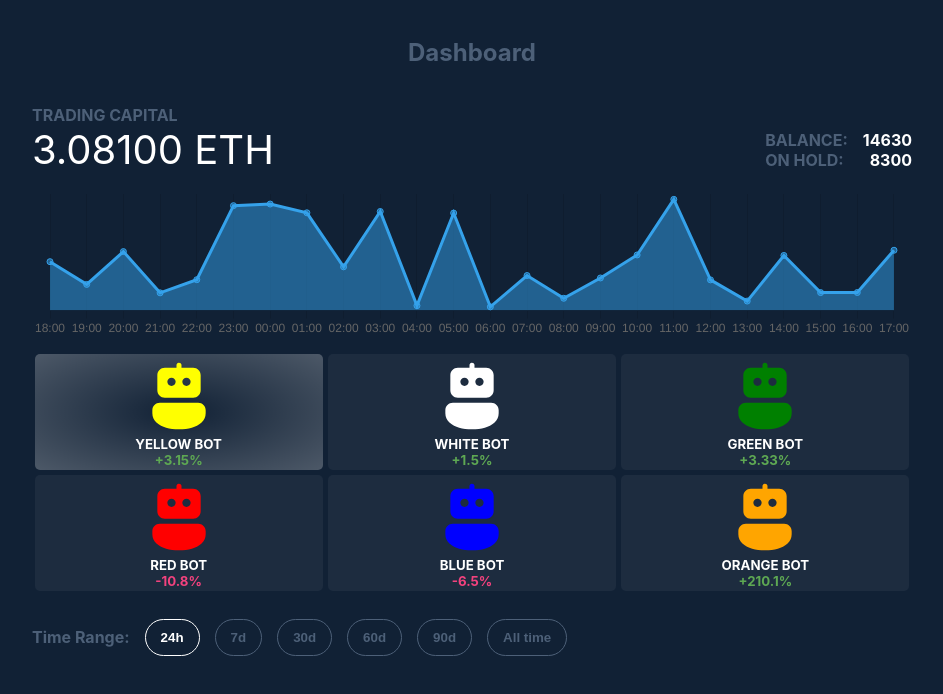
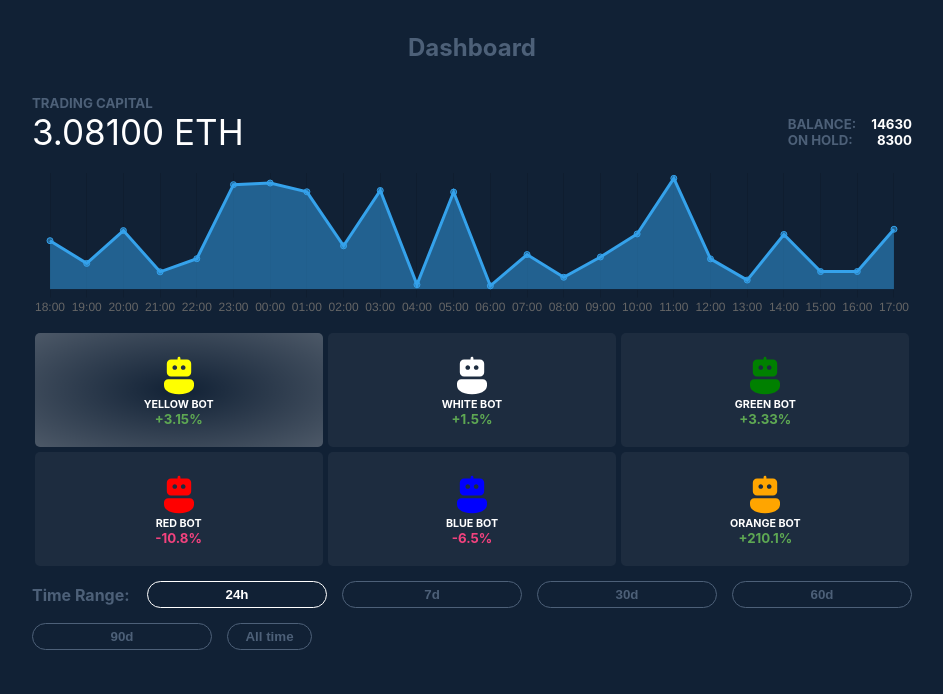
Before and after one commit to NikolasEagle/finance-bot, a React (Create React App) app: page / in a window 1280 px wide. Shown: the top 694 px of the page, without its empty margins (168-1111 px from the left). Built offline with nearby package versions, Linux system fonts and the light colour scheme.

Commit message:
Настройка адаптации под устройства

```diff
--- a/src/components/Bot/Bot.js
+++ b/src/components/Bot/Bot.js
@@ -20,7 +20,7 @@ export default function Bot({ active, name, percent }) {
       }
     >
       <img src={`/${name}.svg`} />
-      <h5>{name.toUpperCase().replace("_", " ")}</h5>
+      <h6>{name.toUpperCase().replace("_", " ")}</h6>
       <h5
         style={percent > 0 ? { color: "#5ea853" } : { color: "#f2427e" }}
         className={styles.percent}
--- a/src/components/Bot/Bot.module.scss
+++ b/src/components/Bot/Bot.module.scss
@@ -1,6 +1,6 @@
 .Bot {
-  width: calc((100% / 3) - 9px);
-  height: calc((100% / 3) - 9px);
+  width: calc((100% / 3) - 45px);
+  height: calc((100% / 3) - 45px);
 
   background: rgba($color: #ffffff, $alpha: 0.05);
 
@@ -14,7 +14,7 @@
 
   gap: 0;
 
-  padding: 2px;
+  padding: 20px;
 
   justify-content: center;
 
@@ -29,13 +29,13 @@
     margin: 0;
   }
 
-  h5 {
+  h6 {
     color: #ffffff;
   }
 
   img {
-    width: 80px;
-    height: 80px;
+    width: 70px;
+    height: 45px;
   }
 
   transition: 500ms;
--- a/src/components/FilterButton/FilterButton.js
+++ b/src/components/FilterButton/FilterButton.js
@@ -14,6 +14,7 @@ export default function FilterButton({ active, text }) {
 
   return (
     <button
+      style={text === "all_time" ? { width: "85px" } : null}
       onClick={() => {
         handleClick();
       }}
--- a/src/components/FilterButton/FilterButton.module.scss
+++ b/src/components/FilterButton/FilterButton.module.scss
@@ -1,13 +1,15 @@
 .FilterButton {
   cursor: pointer;
   border-radius: 20px;
-  padding: 10px 15px;
+  padding: 5px 15px;
   background: none;
   border: solid 1px #4d6078;
   color: #4d6078;
   -webkit-tap-highlight-color: rgba(0, 0, 0, 0);
 
   transition: 500ms;
+
+  width: calc((100% - 100px - 60px) / 4);
 
   &:hover,
   &:focus,
--- a/src/components/FilterPanel/FilterPanel.module.scss
+++ b/src/components/FilterPanel/FilterPanel.module.scss
@@ -1,4 +1,9 @@
 .FilterPanel {
+  h4 {
+    width: 100px;
+    margin: 0;
+  }
+
   width: 100%;
   gap: 15px;
   display: flex;
--- a/src/components/Header/Header.module.scss
+++ b/src/components/Header/Header.module.scss
@@ -1,7 +1,7 @@
 .Header {
   width: 100%;
 
-  height: 75px;
+  height: 65px;
 
   display: flex;
 
--- a/src/components/Info/Info.js
+++ b/src/components/Info/Info.js
@@ -13,7 +13,7 @@ export default function Info() {
   return (
     <div className={styles.Info}>
       <div className={styles.header}>
-        <h4>TRADING CAPITAL</h4>
+        <h5>TRADING CAPITAL</h5>
       </div>
       <div className={styles.main}>
         <div className={styles.capital}>
@@ -24,12 +24,12 @@ export default function Info() {
         </div>
         <div className={styles.deposit}>
           <div className={styles.names}>
-            <h4>BALANCE:</h4>
-            <h4>ON HOLD:</h4>
+            <h5>BALANCE:</h5>
+            <h5>ON HOLD:</h5>
           </div>
           <div className={styles.values}>
-            <h4>{balance}</h4>
-            <h4>{on_hold}</h4>
+            <h5>{balance}</h5>
+            <h5>{on_hold}</h5>
           </div>
         </div>
       </div>
--- a/src/components/Info/Info.module.scss
+++ b/src/components/Info/Info.module.scss
@@ -5,7 +5,7 @@
 
   flex-direction: column;
 
-  h4,
+  h5,
   p {
     margin: 0;
   }
@@ -24,7 +24,7 @@
     .capital {
       p {
         color: #ffffff;
-        font-size: 40px;
+        font-size: 35px;
       }
     }
 
```
